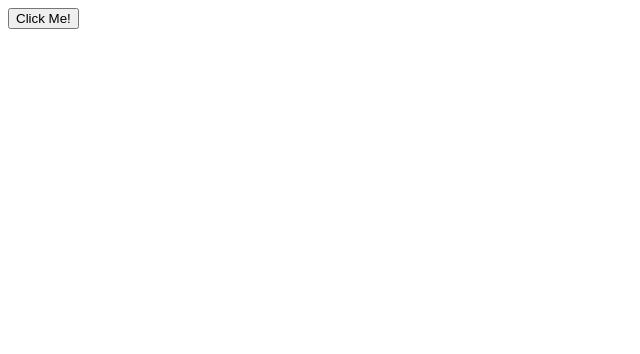
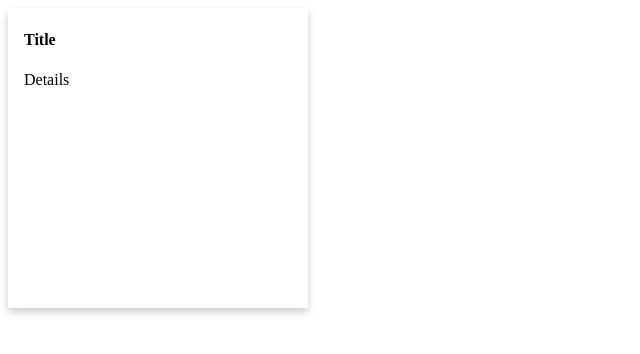
Before and after one commit to eharlan/memory, a React app: page / in a window 1280 px wide. Shown: the top 354 px of the page, without its empty margins (0-640 px from the left). Built offline with nearby package versions, Linux system fonts and the light colour scheme.

Commit message:
Adds styles integration

```diff
--- a/package.json
+++ b/package.json
@@ -1,5 +1,5 @@
 {
-  "name": "react-tutorial",
+  "name": "react-memory-game",
   "version": "1.0.0",
   "description": "Working with React Redux and Webpack",
   "main": "index.js",
@@ -13,8 +13,9 @@
   "author": "Erik Harlan",
   "license": "ISC",
   "devDependencies": {
+    "autoprefixer": "^9.1.5",
     "babel-core": "^6.26.0",
-    "babel-loader": "^7.1.4",
+    "babel-loader": "7.0.0",
     "babel-polyfill": "^6.26.0",
     "babel-preset-env": "^1.7.0",
     "babel-preset-react": "^6.24.1",
@@ -39,6 +40,7 @@
     "prop-types": "^15.6.2",
     "react": "^16.5.2",
     "react-dom": "^16.5.2",
+    "react-flippy": "^0.1.2",
     "react-redux": "^5.0.7",
     "redux": "^4.0.0"
   }
--- a/src/components/App.js
+++ b/src/components/App.js
@@ -1,17 +1,13 @@
 import React from 'react';
 import PropTypes from 'prop-types';
 
-const App = props => <div>
- <button onClick={props.onClick}>{props.buttonText}</button></div>
+import Card from './card';
 
-App.propTypes = {
- buttonText: PropTypes.string.isRequired,
- onClick: PropTypes.func.isRequired
-}
-
-App.defaultProps = {
- buttonText: "Click Me!",
- onClick: () => console.log('default click action')
+class App extends React.Component {
+  render() {
+    return <div className="container">
+    <Card /></div>;
+  }
 }
 
 export default App;
--- /dev/null
+++ b/src/components/card.js
@@ -0,0 +1,17 @@
+import React from 'react';
+
+class Card extends React.Component {
+
+render() {
+
+return <div className="card">
+  <div className="card-container">
+    <h4><b>Title</b></h4>
+    <p>Details</p>
+  </div></div>
+
+}
+
+}
+
+export default Card;
--- /dev/null
+++ b/src/css/style.css
@@ -0,0 +1,14 @@
+div.card {
+    box-shadow: 0 4px 8px 0 rgba(0,0,0,0.2);
+    transition: 0.3s;
+    width: 300px;
+    height: 300px;
+}
+
+.card:hover {
+    box-shadow: 0 8px 16px 0 rgba(0,0,0,0.2);
+}
+
+.card-container {
+    padding: 2px 16px;
+}
--- a/src/index.html
+++ b/src/index.html
@@ -5,6 +5,7 @@
   <meta charset="utf-8">
   <meta http-equiv="X-UA-Compatible" content="IE=edge">
   <meta name="viewport" content="width=device-width, initial-scale=1">
+  <link type="text/css" src="css/style.css" />
 </head>
 <body>
 <div id="app"></div>
--- a/src/index.js
+++ b/src/index.js
@@ -1,6 +1,8 @@
 import "babel-polyfill";
 import React from "react";
 import ReactDOM from "react-dom";
+
+import './css/style.css';
 
 import App from './components/App';
 
--- a/webpack.config.js
+++ b/webpack.config.js
@@ -4,7 +4,7 @@ const CleanWebpackPlugin = require('clean-webpack-plugin');
 const HtmlWebpackPlugin = require('html-webpack-plugin');
 const ExtractTextPlugin = require('extract-text-webpack-plugin');
 const extractPlugin = new ExtractTextPlugin({
-    filename: './style.css'
+    filename: './css/style.css'
 });
 module.exports = {
     entry: "./index.js",
@@ -40,12 +40,9 @@ module.exports = {
                 }
             }]
         }, {
-            test: /\.scss$/,
-            exclude: /node_modules/,
-            use: extractPlugin.extract({
-                use: ["css-loader", "sass-loader", "postcss-loader"],
-                fallback: 'style-loader'
-            })
+          test: /\.css$/,
+          exclude: /node_modules/,
+          use: ['style-loader', 'css-loader'],
         }, {
             test: /\.js$/,
             exclude: /node_modules/,
--- a/webpack.prod.config.js
+++ b/webpack.prod.config.js
@@ -1,7 +1,7 @@
 var webpack = require("webpack");
 const ExtractTextPlugin = require('extract-text-webpack-plugin');
 const extractPlugin = new ExtractTextPlugin({
-    filename: './style.css'
+    filename: './css/style.css'
 });
 module.exports = require('./webpack.config.js');
 delete module.exports.devtool;
```
Also changed, not shown: 1 other file (tests, documents, lock files or other folders).
